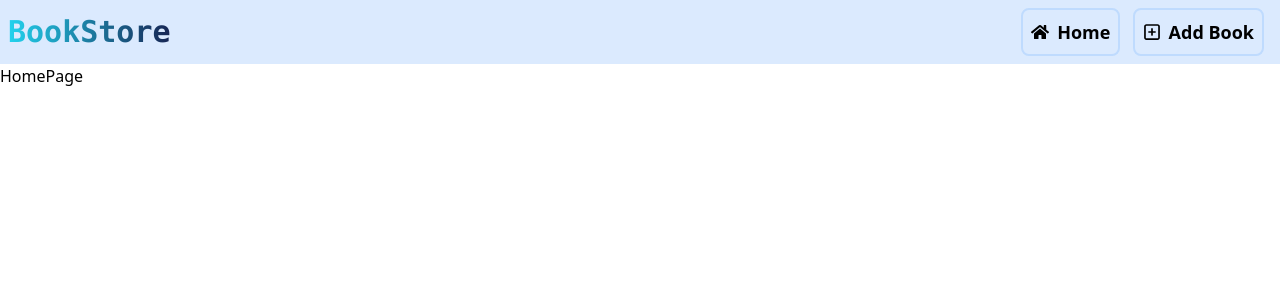
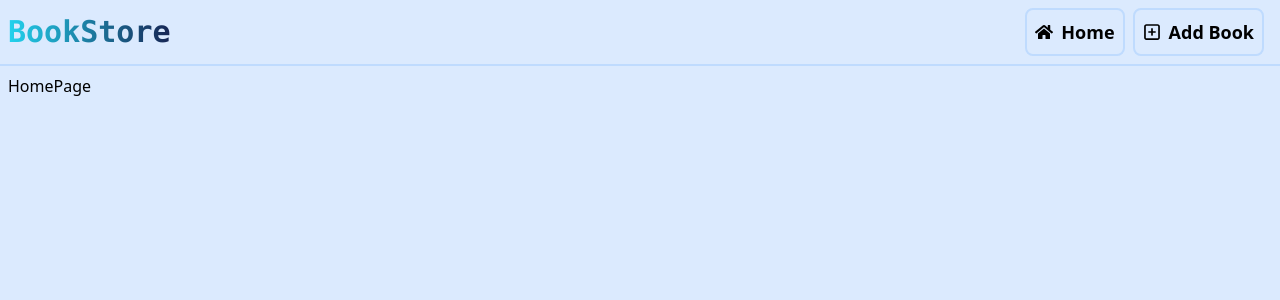
Before and after one commit to Hajiabdi213/mern-book-store, a React (Vite) app in the folder frontend/: page / in a window 1280 px wide. Shown: the top 300 px of the page. Built offline with nearby package versions, Linux system fonts and the light colour scheme; no server answers.

Commit message:
getting courses from the api

```diff
--- a/frontend/src/App.jsx
+++ b/frontend/src/App.jsx
@@ -6,7 +6,7 @@ import CreatePage from "./pages/CreatePage";
 
 const App = () => {
   return (
-    <div>
+    <div className="bg-blue-100 h-screen">
       <NavBar />
       <Routes>
         <Route path="/" element={<HomePage />} />
--- a/frontend/src/components/NavBar.jsx
+++ b/frontend/src/components/NavBar.jsx
@@ -4,7 +4,7 @@ import { FaHome } from "react-icons/fa";
 import { Link } from "react-router-dom";
 const NavBar = () => {
   return (
-    <div className="bg-blue-100">
+    <div className="bg-blue-100 border-b-2 border-blue-200">
       <div className="container mx-auto p-2 flex justify-between items-center">
         <Link to="/">
           <h1 className="text-3xl font-bold font-mono  bg-gradient-to-r from-cyan-400 to-blue-950 bg-clip-text text-transparent">
@@ -19,11 +19,10 @@ const NavBar = () => {
                 Home
               </span>
             </button>
-          </Link>{" "}
+          </Link>
           <Link to="/create">
             <button className="text-lg font-semibold mr-2 border-2 border-blue-200  p-2 rounded-lg">
               <span className="flex items-center gap-2">
-                {" "}
                 <FaRegSquarePlus className="inline-block" /> Add Book
               </span>
             </button>
--- a/frontend/src/pages/HomePage.jsx
+++ b/frontend/src/pages/HomePage.jsx
@@ -1,5 +1,11 @@
 const HomePage = () => {
-  return <div>HomePage</div>;
+  const getBooks = async () => {
+    const res = await fetch("http://localhost:3000/api/books");
+    const data = await res.json();
+    console.log(data);
+  };
+  getBooks();
+  return <div className="container mx-auto p-2">HomePage</div>;
 };
 
 export default HomePage;
```
Also changed, not shown: 1 other file (tests, documents, lock files or other folders).
